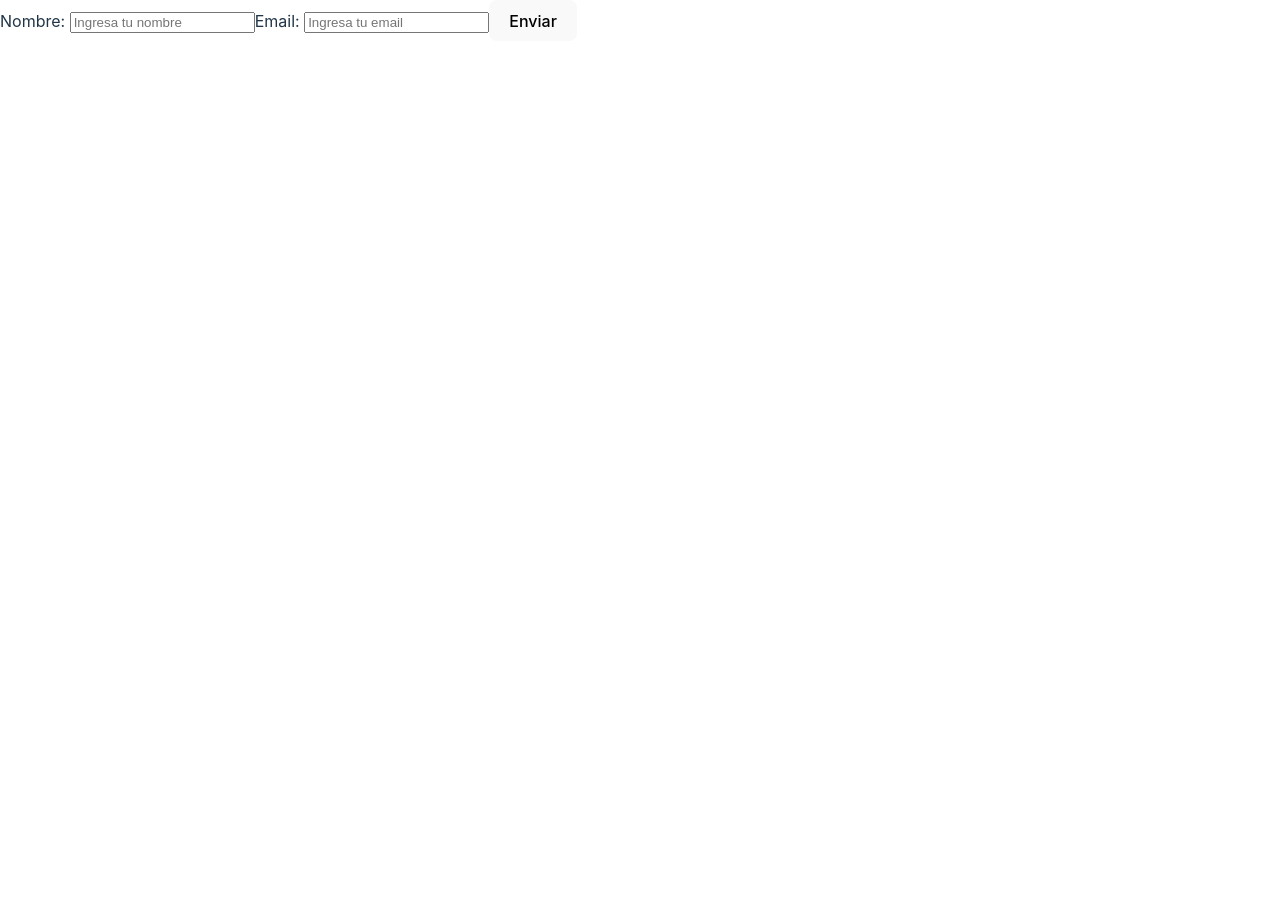
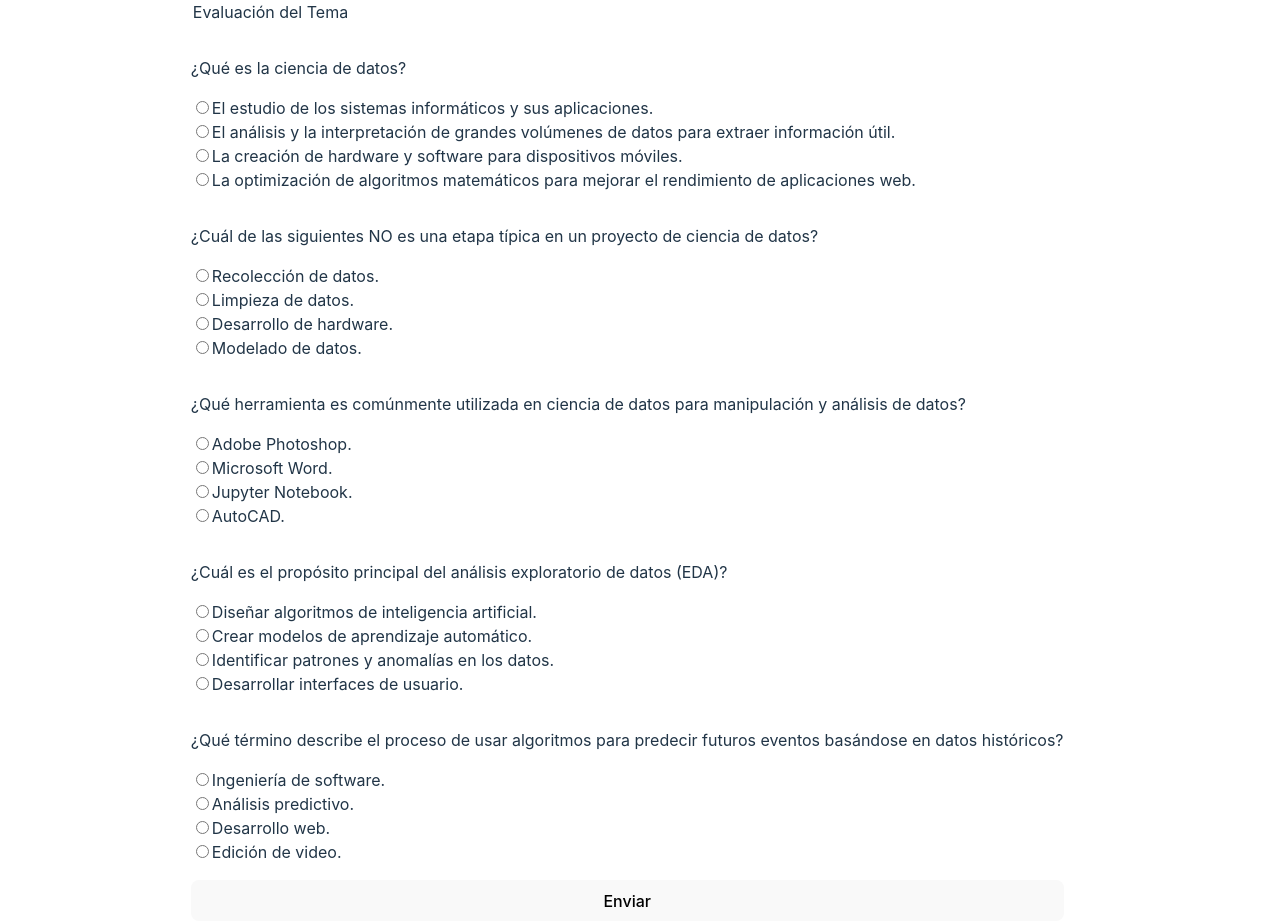
Before and after one commit to EricWithC04/frontend-pruebas-proyecto-final, a React (Vite) app: page /evaluation/1 in a window 1280 px wide. Before the commit the page ends 800 px from the top, so only its background shows below. Built offline with nearby package versions, Linux system fonts and the light colour scheme.

Commit message:
feat: example cuestions for form

```diff
--- a/src/components/EvaluationForm/EvaluationForm.module.css
+++ b/src/components/EvaluationForm/EvaluationForm.module.css
@@ -0,0 +1,5 @@
+.evaluation-form {
+    display: flex;
+    flex-direction: column;
+    gap: 1rem
+}
--- a/src/components/EvaluationForm/EvaluationForm.tsx
+++ b/src/components/EvaluationForm/EvaluationForm.tsx
@@ -12,13 +12,72 @@ const EvaluationForm = () => {
         navigate('/')
     }
 
+    const questions = [
+        {
+            "question": "¿Qué es la ciencia de datos?",
+            "answers": [
+                { "text": "El estudio de los sistemas informáticos y sus aplicaciones.", "correct": false },
+                { "text": "El análisis y la interpretación de grandes volúmenes de datos para extraer información útil.", "correct": true },
+                { "text": "La creación de hardware y software para dispositivos móviles.", "correct": false },
+                { "text": "La optimización de algoritmos matemáticos para mejorar el rendimiento de aplicaciones web.", "correct": false }
+            ]
+        },
+        {
+            "question": "¿Cuál de las siguientes NO es una etapa típica en un proyecto de ciencia de datos?",
+            "answers": [
+                { "text": "Recolección de datos.", "correct": false },
+                { "text": "Limpieza de datos.", "correct": false },
+                { "text": "Desarrollo de hardware.", "correct": true },
+                { "text": "Modelado de datos.", "correct": false }
+            ]
+        },
+        {
+            "question": "¿Qué herramienta es comúnmente utilizada en ciencia de datos para manipulación y análisis de datos?",
+            "answers": [
+                { "text": "Adobe Photoshop.", "correct": false },
+                { "text": "Microsoft Word.", "correct": false },
+                { "text": "Jupyter Notebook.", "correct": true },
+                { "text": "AutoCAD.", "correct": false }
+            ]
+        },
+        {
+            "question": "¿Cuál es el propósito principal del análisis exploratorio de datos (EDA)?",
+            "answers": [
+                { "text": "Diseñar algoritmos de inteligencia artificial.", "correct": false },
+                { "text": "Crear modelos de aprendizaje automático.", "correct": false },
+                { "text": "Identificar patrones y anomalías en los datos.", "correct": true },
+                { "text": "Desarrollar interfaces de usuario.", "correct": false }
+            ]
+        },
+        {
+            "question": "¿Qué término describe el proceso de usar algoritmos para predecir futuros eventos basándose en datos históricos?",
+            "answers": [
+                { "text": "Ingeniería de software.", "correct": false },
+                { "text": "Análisis predictivo.", "correct": true },
+                { "text": "Desarrollo web.", "correct": false },
+                { "text": "Edición de video.", "correct": false }
+            ]
+        }
+    ]
+
     return (
-        <form onSubmit={handleSumbitForm}>
-            <label htmlFor="name">Nombre: </label>
-            <input name='name' type="text" placeholder='Ingresa tu nombre'/>
-
-            <label htmlFor="email">Email: </label>
-            <input name='email' type="email" placeholder='Ingresa tu email'/>
+        <form onSubmit={handleSumbitForm} className={`${styles['evaluation-form']}`}>
+            <legend>Evaluación del Tema</legend>
+            {
+                questions.map((question, index: number) => (
+                    <div key={index}>
+                        <p>{question.question}</p>
+                        <div>
+                            {question.answers.map((answer, indexOfAnswer: number) => (
+                                <div key={indexOfAnswer}>
+                                    <input type="radio" name={`question${index+1}`} />
+                                    <label htmlFor={answer.text}>{answer.text}</label>
+                                </div>
+                            ))}
+                        </div>
+                    </div>
+                ))
+            }
 
             <button type="submit">Enviar</button>
         </form>
--- a/src/components/EvaluationPage/EvaluationPage.module.css
+++ b/src/components/EvaluationPage/EvaluationPage.module.css
@@ -0,0 +1,5 @@
+.evaluation-page {
+    min-width: 98vw;
+    display: flex;
+    justify-content: center;
+}
--- a/src/components/EvaluationPage/EvaluationPage.tsx
+++ b/src/components/EvaluationPage/EvaluationPage.tsx
@@ -12,7 +12,7 @@ const EvaluationPage = () => {
     }, [])
 
     return (
-        <div>
+        <div className={`${styles['evaluation-page']}`}>
             <EvaluationForm></EvaluationForm>
         </div>
     )
```
